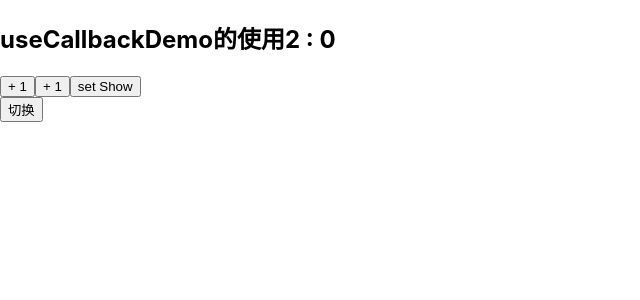
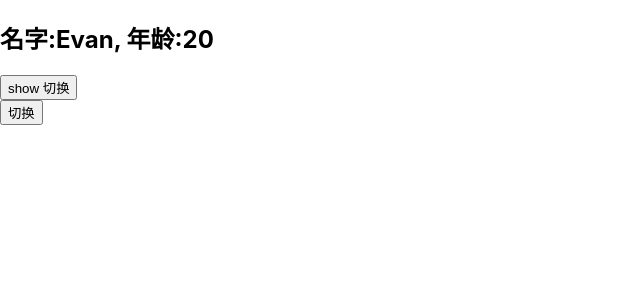
Before and after one commit to SmileYang966/React-study-demo, a React (Create React App) app: page / in a window 1280 px wide. Shown: the top 300 px of the page, without its empty margins (0-640 px from the left). Built offline with nearby package versions, Linux system fonts and the light colour scheme.

Commit message:
useMemo的使用

```diff
--- /dev/null
+++ b/src/source/21-hooks/07-useMemo的使用/01-useMemo复杂计数的应用.js
@@ -0,0 +1,29 @@
+
+import React, { useMemo, useState } from 'react'
+
+export default function UseMemoDemo() {
+
+  const [count, setCount] = useState(10);
+  const [show, setShow] = useState(false);
+
+  // useMemo的使用是为了进行性能优化
+  // 1.useMemo返回的是一个memoized的值
+  // 2.在依赖不变的情况下，多次定义的时候，返回相同的值
+
+  const total = useMemo(()=>{
+    console.log("useMemo---被调用");
+    let totalNum = 0;
+    for (let i = 0; i < count; i++){
+      totalNum += i;
+    }
+    return totalNum
+  },[count])
+
+  return (
+    <div>
+      <h2>计算数字的和: {total}</h2>
+      <button onClick={e => setCount(count+1)}> + 1 </button>
+      <button onClick={e => setShow(!show)}> set show </button>
+    </div>
+  )
+}
--- /dev/null
+++ b/src/source/21-hooks/07-useMemo的使用/02-useMemo传入子组件应用类型.js
@@ -0,0 +1,27 @@
+import React, {memo, useMemo, useState} from 'react'
+
+const HYInfo = memo((props) => {
+  console.log("HYInfo rennder");
+  return (
+    <h2>名字:{props.info.name}, 年龄:{props.info.age}</h2>
+  );
+});
+
+export default function MemoHookDemo02() {
+  const [show, setShow] = useState(false);
+  // const info = { "name" : "Evan", "age" : 20 }
+
+  // useMemo针对返回值做优化，useCallback只针对函数进行了优化
+  const info = useMemo(()=>{
+    console.log("useMemo值被调用");
+    return { "name" : "Evan", "age" : 20 }
+  },[])
+
+  console.log("MemoHookDemo02重新渲染");
+  return (
+    <div>
+      <HYInfo info={info}/>
+      <button onClick={e=>setShow(!show)}> show 切换 </button>
+    </div>
+  )
+}
--- a/src/source/21-hooks/index.js
+++ b/src/source/21-hooks/index.js
@@ -8,7 +8,9 @@ import React, { createContext, useState, View } from 'react'
 // import Profile from './05-useReducer的使用/Profile';
 
 // import UseCallBackDemo from './06-useCallback使用/01-useCallback不能进行性能优化';
-import UseCallBackDemo from './06-useCallback使用/02-useCallback进行性能优化';
+// import UseCallBackDemo from './06-useCallback使用/02-useCallback进行性能优化';
+// import UseMemoDemo from './07-useMemo的使用/01-useMemo复杂计数的应用'
+import MemoHookDemo02 from './07-useMemo的使用/02-useMemo传入子组件应用类型'
 
 // 创建两个context，准备去共享数据
 const UserContext = createContext();
@@ -42,7 +44,11 @@ export default function App() {
         </div>
         */
 
-        <UseCallBackDemo/>
+        // <UseCallBackDemo/>
+
+        // <UseMemoDemo/>
+
+        <MemoHookDemo02/>
       )
     }
     <button onClick={()=>{
```
